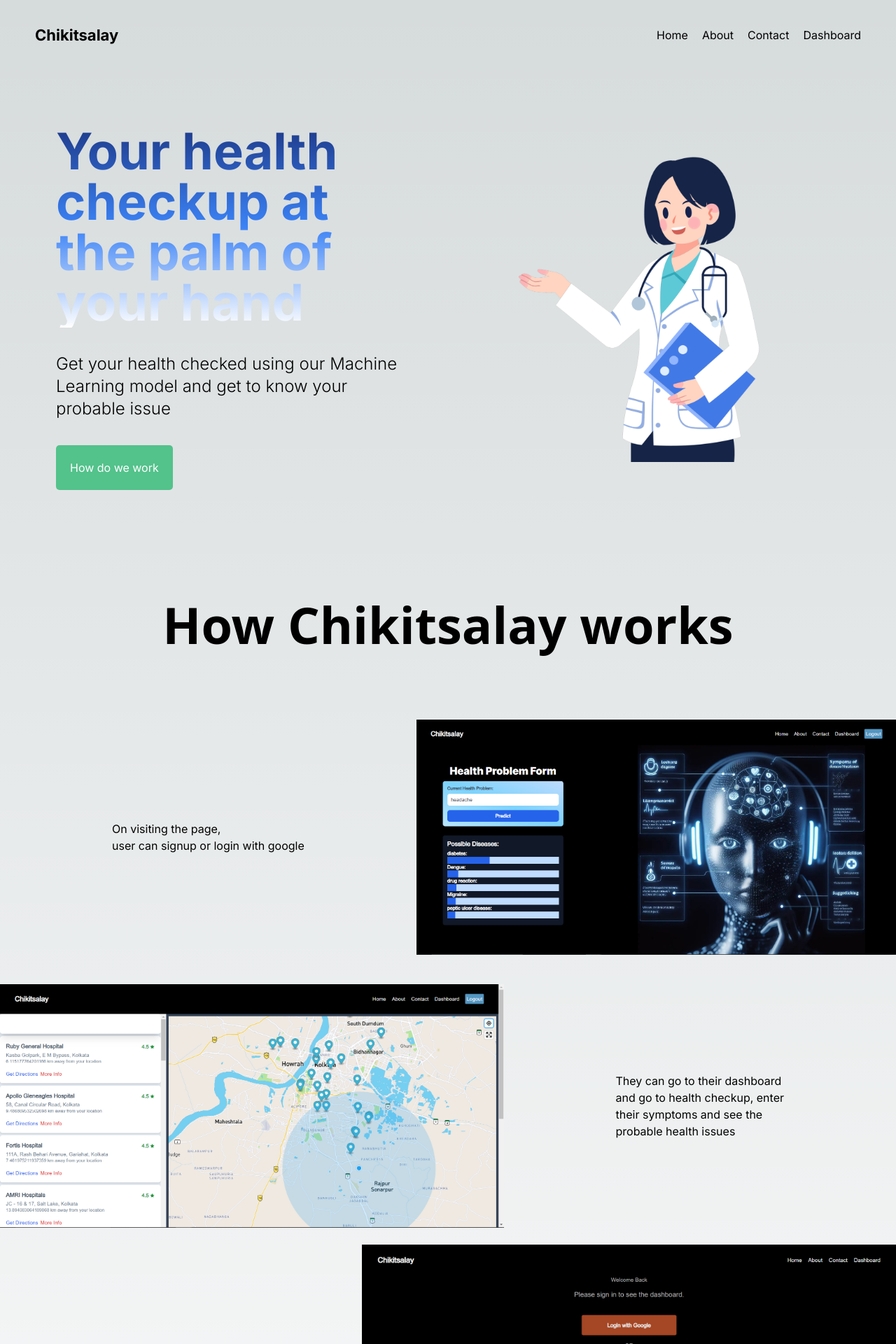
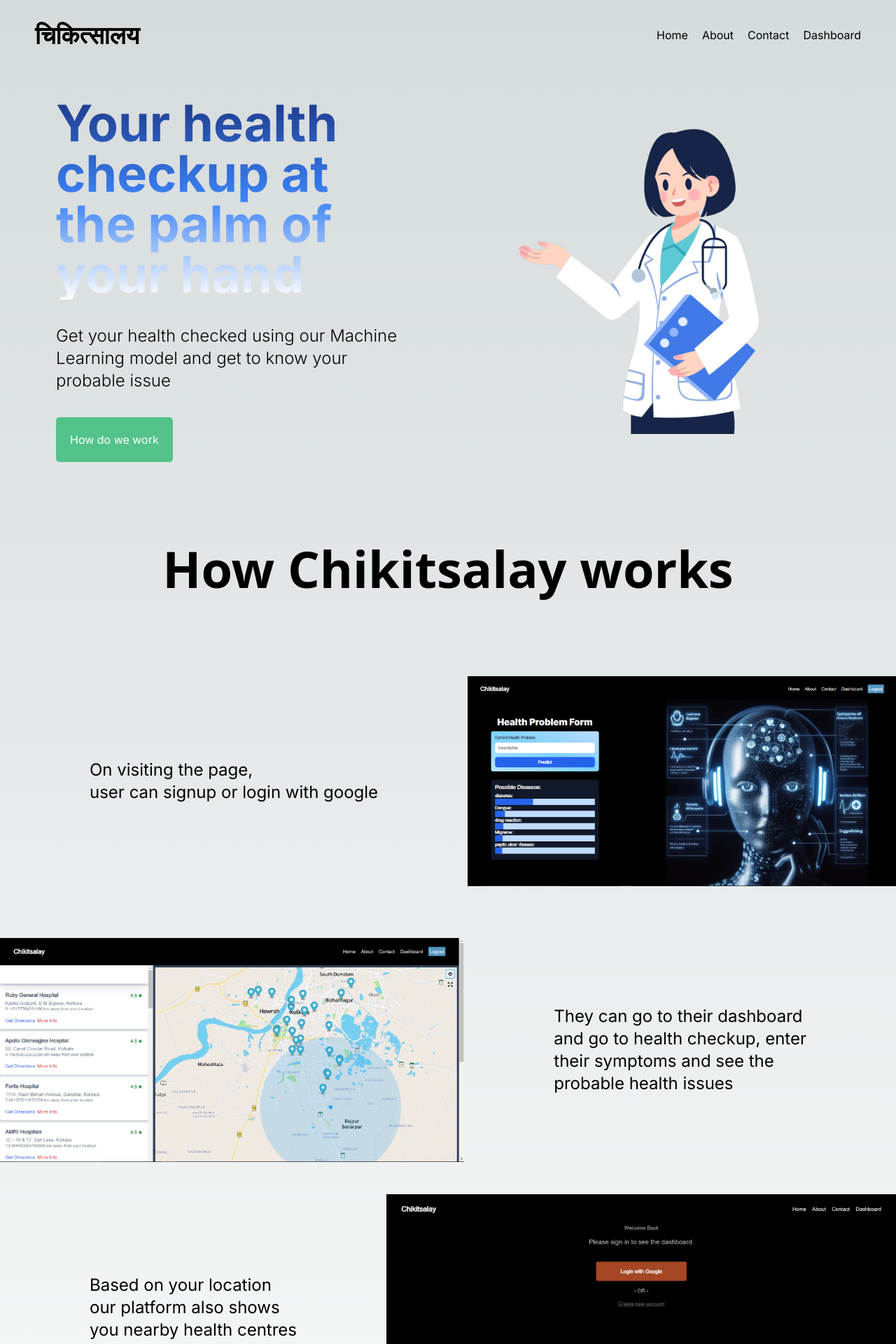
Before and after one commit to PoulavBhowmick03/hackthemountains, a Next.js app: page / in a window 1280 px wide. Shown: the top 1920 px of the page at 70% size. Built offline with nearby package versions, Linux system fonts and the light colour scheme; no server answers.

Commit message:
changed logo to hindi

```diff
--- a/src/app/page.jsx
+++ b/src/app/page.jsx
@@ -8,7 +8,7 @@
 export default function Home() {
   return (
     <div>
-      <div className="flex items-center gap-20 m-20">
+      <div className="flex items-center gap-20 mx-20 my-10">
         <div className="flex-1 flex flex-col gap-9">
           <h1 className="text-7xl bg-gradient-to-b from-blue-900 via-blue-500 to-white text-transparent bg-clip-text font-bold ">
             Your health checkup at the palm of your hand
@@ -30,7 +30,7 @@
 </div>
 
       <div className="flex justify-between items-center">
-  <div className="mx-40">On visiting the page,<br/> user can signup or login with google</div>
+  <div className="mx-32 text-2xl">On visiting the page,<br/> user can signup or login with google</div>
   <div className="flex-1">
     <Image src={Healthcheck} alt="" className="w-full h-96 object-contain" />
   </div>
@@ -39,10 +39,10 @@
   <div className="flex-1">
     <Image src={Map} alt="" className="w-full h-96 object-contain" />
   </div>
-  <div className="mx-40">They can go to their dashboard<br/> and go to health checkup, enter<br/> their symptoms and see the<br/> probable health issues</div>
+  <div className="mx-32 text-2xl">They can go to their dashboard<br/> and go to health checkup, enter<br/> their symptoms and see the<br/> probable health issues</div>
 </div>
 <div className="flex justify-between items-center">
-  <div className="mx-40">Based on your location,<br/> our platform also shows<br/> you nearby health centres<br/> on the map</div>
+  <div className="mx-32 text-2xl">Based on your location<br/> our platform also shows<br/> you nearby health centres<br/> on the map</div>
   <div className="flex-1">
     <Image src={LoginImage} alt="" className="w-full h-96 object-contain" />
   </div>
--- a/src/components/navbar/Navbar.jsx
+++ b/src/components/navbar/Navbar.jsx
@@ -35,7 +35,7 @@
   return (
     <div className={styles.container}>
       <Link href="/" className={styles.logo}>
-        Chikitsalay
+        चिकित्सालय
       </Link>
       <div className={styles.links}>
 
--- a/src/components/navbar/navbar.module.css
+++ b/src/components/navbar/navbar.module.css
@@ -8,7 +8,7 @@
 
 .logo {
   font-weight: bold;
-  font-size: 22px;
+  font-size: 35px;
 }
 
 .links {
```
